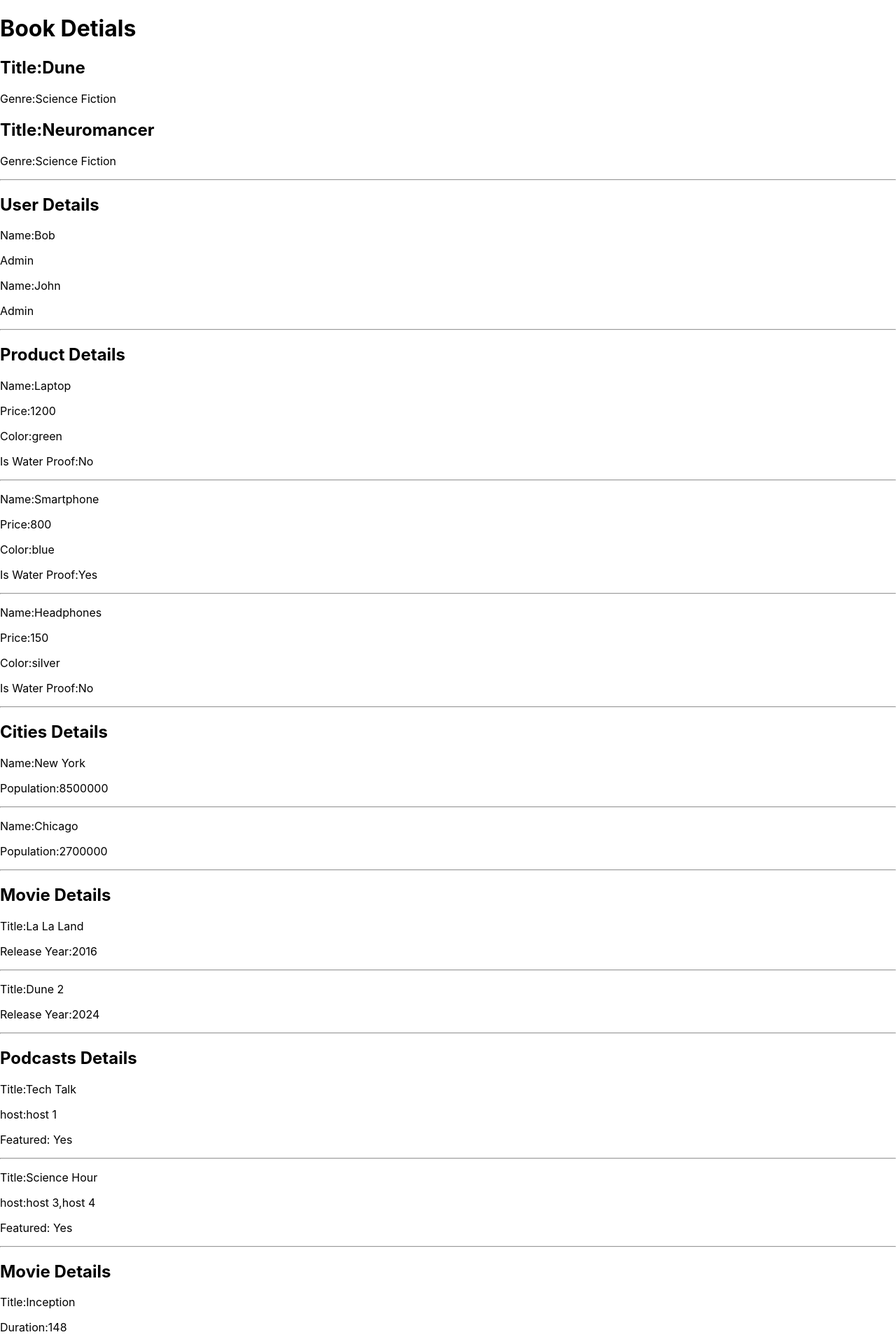
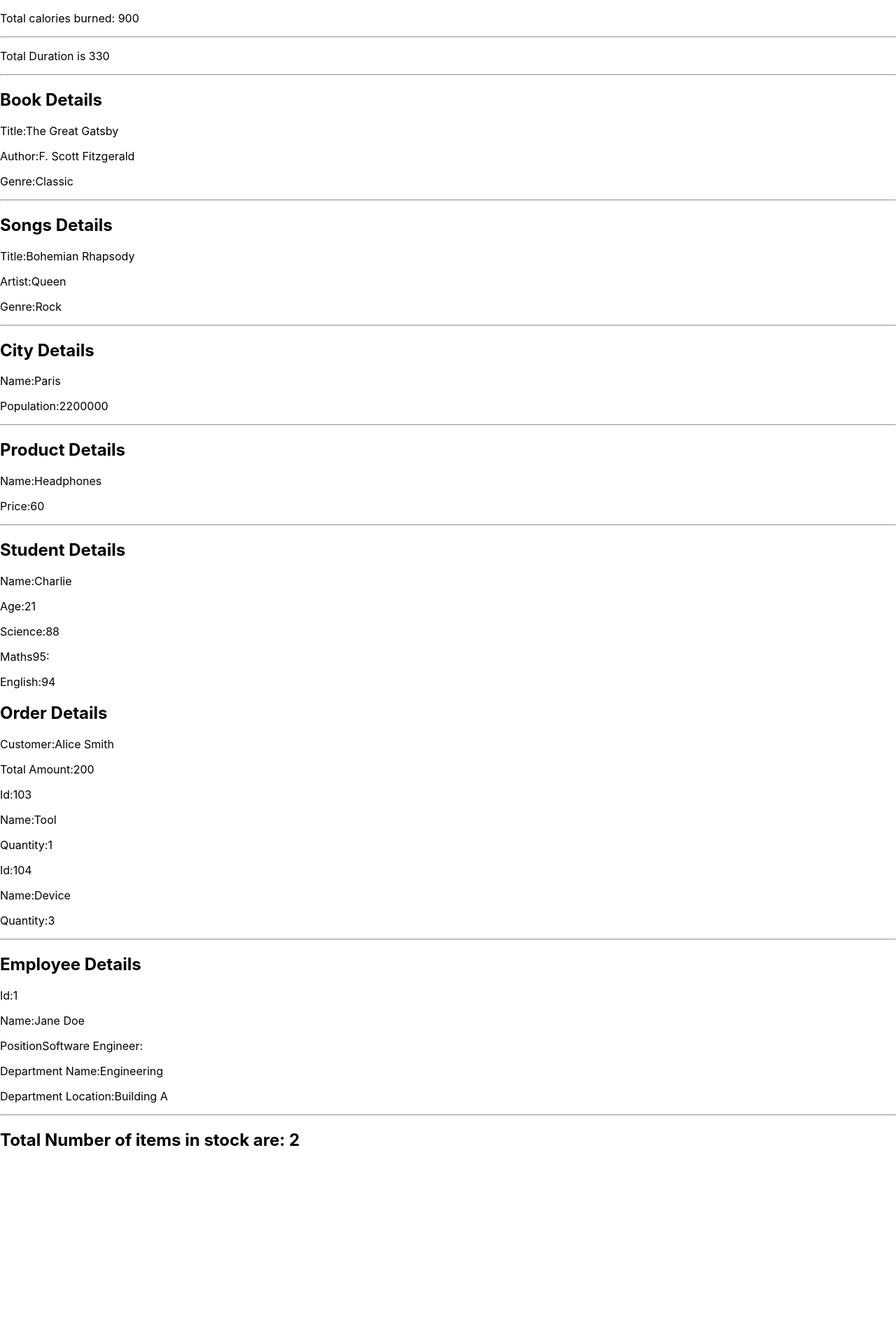
Before and after one commit to sourav7274/NeogP, a React (Create React App) app in the folder CW/test1/: page / in a window 1280 px wide. Shown: the top 1920 px of the page at 70% size. After the commit the page ends 1663 px from the top, so only its background shows below. Built offline with nearby package versions, Linux system fonts and the light colour scheme.

Commit message:
IR2_Assignment2

```diff
--- a/CW/test1/src/App.js
+++ b/CW/test1/src/App.js
@@ -1,279 +1,248 @@
 
 import './App.css';
 
-const Books = ({books,genre}) =>{
-  const details = books.filter(book=>book.genre===genre)
-  const list = details.map(d=>(
-    <div key={d.id}>
-    <h2>Title:{d.title}</h2>
-    <p>Genre:{d.genre}</p>
-
-  </div>
-  ))
-
+const Exercises = ({exercises}) =>{
+  const total = exercises.reduce((acc,curr) => acc+=curr.caloriesBurned,0)
  return(
   <div>
-    <h1>Book Detials</h1>
-    {list}
+    <p>Total calories burned: {total}</p>
     <hr/>
   </div>
  )
 }
 
-const Users = ({users,role}) =>{
-  const details = users.filter(user=>user.role===role)
-  const list = details.map(d => (
-    <div key={d.id}>
-       <p>Name:{d.name}</p>
-       <p>{d.role}</p>
+const Songs = ({songs,rating}) =>{
+ const total = songs.reduce((acc,curr)=> curr.rating>rating?acc+=curr.duration:acc ,0)
+  return(
+    <div>
+      <p>Total Duration is {total}</p>
+      <hr/>
     </div>
+  )
+}
+
+const Books = ({books,title}) =>{
+  const details = books.find(book=>book.title===title)
+  return(
+    <div>
+      <h2>Book Details</h2>
+      <p>Title:{details.title}</p>
+       <p>Author:{details.author}</p>
+       <p>Genre:{details.genre}</p>
+       <hr/>
+    </div>
+  )
+}
+const Songss = ({songss,title}) =>{
+  const details = songss.find(song=>song.title===title)
+  return(
+    <div>
+      <h2>Songs Details</h2>
+       <p>Title:{details.title}</p>
+       <p>Artist:{details.artist}</p>
+       <p>Genre:{details.genre}</p>
+       <hr/>
+    </div>
+  )
+}
+const Cities = ({cities,name}) =>{
+  const details = cities.find(city=>city.name===name)
+  return(
+    <div>
+      <h2>City Details</h2>
+      <p>Name:{details.name}</p>
+      <p>Population:{details.population}</p>
+      <hr/>
+    </div>
+  )
+}
+
+const Products = ({products,id}) =>{
+  const details = products.find(pro =>pro.id===id)
+  return(
+    <div>
+      <h2>Product Details</h2>
+      <p>Name:{details.name}</p>
+      <p>Price:{details.price}</p>
+      <hr/>
+    </div>
+  )
+}
+
+const Students = ({students,name}) =>{
+  const details = students.find(student => student.name===name)
+  return(
+    <div>
+      <h2>Student Details</h2>
+      <p>Name:{details.name}</p>
+      <p>Age:{details.age}</p>
+      <p>Science:{details.grades.science}</p>
+      <p>Maths{details.grades.math}:</p>
+      <p>English:{details.grades.english}</p>
+    </div>
+  )
+}
+
+const Orders = ({orders,name}) =>{
+  const details = orders.find(order => order.customer===name)
+  const list = details.products.map(p => (
+    <>
+      <p>Id:{p.id}</p>
+      <p>Name:{p.name}</p>
+      <p>Quantity:{p.quantity}</p>
+    </>
   ))
   return(
     <div>
-      <h2>User Details</h2>
+      <h2>Order Details</h2>
+      <p>Customer:{details.customer}</p>
+      <p>Total Amount:{details.totalAmount}</p>
       {list}
       <hr/>
     </div>
   )
 }
 
-const Products = ({products,price}) =>{
-  const details = products.filter(product=>product.price>=price)
-  const list = details.map(d => (
-    <div key={d.id}>
-       <p>Name:{d.name}</p>
-       <p>Price:{d.price}</p>
-       <p>Color:{d.features.color}</p>
-       <p>Is Water Proof:{d.features.isWaterProof? "Yes" : "No"}</p>
-       <hr/>
-    </div>
-  ))
+const Employees = ({employees,id}) =>{
+  const details = employees.find(employee => employee.id===id)
   return(
     <div>
-      <h2>Product Details</h2>
-      {list}
-    </div>
-  )
-}
-const Cities = ({cities,population}) =>{
-  const details = cities.filter(city=>city.population>=population)
-  const list = details.map(d=>(
-    <div key={d.id}>
-      <p>Name:{d.name}</p>
-      <p>Population:{d.population}</p>
-      <hr/>
-    </div>
-  ))
-  return(
-    <div>
-      <h2>Cities Details</h2>      {list}
-
-    </div>
-  )
-}
-const Movies = ({movies,releaseYear}) =>{
-  const details = movies.filter(movie=>movie.releaseYear>=releaseYear)
-  const list = details.map(d=>(
-    <div key={d.id}>
-      <p>Title:{d.title}</p>
-      <p>Release Year:{d.releaseYear}</p>
-      <hr/>
-    </div>
-  ))
-  return(
-    <div>
-      <h2>Movie Details</h2>
-       {list}
-    </div>
-  )
-}
-
-const Podcasts = ({podcasts,featured})=>{
-  const details = podcasts.filter(pod => pod.featured===featured)
-  const list  = details.map(d => (
-    <div key={d.id}>
-      <p>Title:{d.title}</p>
-      <p>host:{(d.host).join(",")}</p>
-      <p>Featured: {d.featured?"Yes":"No"}</p>
-      <hr/>
-    </div>
-  ))
-  return(
-    <div>
-      <h2>Podcasts Details</h2>
-      {list}
-    </div>
-  )
-}
-
-const Moviess = ({moviess,releaseYear}) =>{
-  const details = moviess.filter(movie => movie.releaseYear>=releaseYear)
-  const list = details.map(d=>(
-    <div key={d.id}>
-      <p>Title:{d.title}</p>
-      <p>Duration:{d.duration}</p>
-      <p>Release Year:{d.releaseYear}</p>
-      <hr/>
-    </div>
-  ))
-  return(
-    <div>
-      <h2>Movie Details</h2>
-      {list}
-    </div>
-  )
-}
-
-const Tasks = ({tasks,completed}) =>{
-  const details = tasks.filter(task => task.completed===completed)
-  const list = details.map(d=>(
-    <div key={d.id}>
-      <p>Description:{d.description}</p>
-      <p>Completed:{d.completed?"YES":"NO"}</p>
-      <hr/>
-    </div>
-  ))
-  return(
-    <div>
-      <h2>Task Details</h2>
-      {list}
-    </div>
-  )
-}
-
-const Vehicles = ({vehicles}) =>{
-  const total = vehicles.reduce((acc,curr)=>acc+=curr.distance,0)
-  return(
-    <div>
-      <h2>Total Distance is {total}kms</h2>
+      <h2>Employee Details</h2>
+      <p>Id:{details.id}</p>
+      <p>Name:{details.name}</p>
+      <p>Position{details.position}:</p>
+      <p>Department Name:{details.department.name}</p>
+      <p>Department Location:{details.department.location}</p>
       <hr/>
     </div>
   )
 }
 
-const Sales = ({sales}) =>{
-  const total = sales.reduce((acc,curr)=>acc+=(curr.quantity*curr.price),0)
+const Store = ({store}) =>{
+  const total = store.categories.reduce((acc,curr) => curr.itemDetail.inStock? acc+=1 : acc ,0)
   return(
-    <div>
-      <h2>Total Revenue is {total}</h2>
-    </div>
+    <h2>Total Number of items in stock are: {total}</h2>
   )
 }
 
 function App() {
-  const sales = [
+  const store = {
 
-    { id: 1, product: "Widget A", price: 25, quantity: 10 },
+    name: "Tech Emporium",
 
-    { id: 2, product: "Gadget B", price: 50, quantity: 5 },
+    categories: [
 
-    { id: 3, product: "Tool C", price: 30, quantity: 8 },
+      { id: 1, name: "Electronics", itemDetail: { id: 101, product: "Laptop", inStock: true } },
 
-  ];
-  const vehicles = [
+      { id: 2, name: "Accessories", itemDetail: { id: 201, product: "Headphones", inStock: true } },
 
-    { id: 1, name: "Car", distance: 150 },
+      { id: 3, name: "Electronics", itemDetail: { id: 301, product: "Heater", inStock: false } },
 
-    { id: 2, name: "Bicycle", distance: 10 },
+    ]
 
-    { id: 3, name: "Motorcycle", distance: 75 },
+  };
 
-  ];
-  const moviess = [
+  const students = [
 
-    { id: 1, title: "The Matrix", duration: 136, releaseYear: 1999 },
+    { id: 1, name: "Alice", age: 20, grades: { math: 90, science: 85, english: 92 } },
 
-    { id: 2, title: "Inception", duration: 148, releaseYear: 2010 },
+    { id: 2, name: "Bob", age: 22, grades: { math: 78, science: 80, english: 85 } },
 
-    { id: 3, title: "Avatar", duration: 162, releaseYear: 2009 },
-
-  ];
-  const podcasts = [
-
-    { id: 1, title: "Tech Talk", host: ["host 1"], featured: true },
-
-    { id: 2, title: "Business Insights", host: ["host 2"], featured: false },
-
-    { id: 3, title: "Science Hour", host: ["host 3", "host 4"], featured: true },
-
-  ];
-  const movies = [
-
-    { id: 1, title: "Inception", releaseYear: 2010 },
-
-    { id: 2, title: "La La Land", releaseYear: 2016 },
-
-    { id: 3, title: "Interstellar", releaseYear: 2014 },
-
-    { id: 4, title: "Dune 2", releaseYear: 2024 },
+    { id: 3, name: "Charlie", age: 21, grades: { math: 95, science: 88, english: 94 } },
 
   ];
 
+
+  const products = [
+
+    { id: 1, name: "Laptop", price: 1200 },
+
+    { id: 2, name: "Smartphone", price: 800 },
+
+    { id: 3, name: "Headphones", price: 60 },
+
+  ];
   const cities = [
 
     { id: 1, name: "New York", population: 8500000 },
 
-    { id: 2, name: "Los Angeles", population: 539900 },
+    { id: 2, name: "Paris", population: 2200000 },
 
-    { id: 3, name: "Chicago", population: 2700000 },
+    { id: 3, name: "Tokyo", population: 3770000 },
+
+  ];
+
+  const songss = [
+
+    { id: 1, title: "Stairway to Heaven", artist: "Led Zeppelin", genre: "Rock" },
+
+    { id: 2, title: "Bohemian Rhapsody", artist: "Queen", genre: "Rock" },
+
+    { id: 3, title: "Rolling in the Deep", artist: "Adele", genre: "Pop" },
+
+  ];
+
+  const exercises = [
+
+    { id: 1, name: "Running", caloriesBurned: 300 },
+
+    { id: 2, name: "Cycling", caloriesBurned: 200 },
+
+    { id: 3, name: "Swimming", caloriesBurned: 400 },
+
+  ];
+
+  const songs = [
+
+    { id: 1, title: "Song A", duration: 180, rating: 4.2 },
+
+    { id: 2, title: "Song B", duration: 210, rating: 3.8 },
+
+    { id: 3, title: "Song C", duration: 150, rating: 4.5 },
+
+  ];
+  const books = [
+
+    { id: 1, title: "To Kill a Mockingbird", author: "Harper Lee", genre: "Fiction" },
+
+    { id: 2, title: "1984", author: "George Orwell", genre: "Dystopian" },
+
+    { id: 3, title: "The Great Gatsby", author: "F. Scott Fitzgerald", genre: "Classic" },
 
   ];
 
 
-  const books = [
+  const orders = [
 
-    { id: 1, title: "Dune", genre: "Science Fiction" },
+    { id: 1, customer: "John Doe", totalAmount: 150, products: [{ id: 101, name: "Widget", quantity: 2 }, { id: 102, name: "Gadget", quantity: 1 }] },
 
-    { id: 2, title: "Neuromancer", genre: "Science Fiction" },
+    { id: 2, customer: "Alice Smith", totalAmount: 200, products: [{ id: 103, name: "Tool", quantity: 1 }, { id: 104, name: "Device", quantity: 3 }] },
 
-    { id: 3, title: "Foundation", genre: "Sci-fi" },
+    { id: 3, customer: "Bob Johnson", totalAmount: 100, products: [{ id: 105, name: "Accessory", quantity: 5 }] },
+
+  ];
+  const employees = [
+
+    { id: 1, name: "Jane Doe", position: "Software Engineer", department: { name: "Engineering", location: "Building A" } },
+
+    { id: 2, name: "Sam Smith", position: "Marketing Manager", department: { name: "Marketing", location: "Building B" } },
+
+    { id: 3, name: "Mike Johnson", position: "HR Specialist", department: { name: "Human Resources", location: "Building C" } },
 
   ];
 
-  const users = [
-
-  { id: 1, name: "Alice", role: "User" },
-
-  { id: 2, name: "Bob", role: "Admin" },
-
-  { id: 3, name: "Charlie", role: "User" },
-
-  { id: 4, name: "John", role: "Admin" },
-
-];
-const products = [
-
-  { id: 1, name: "Laptop", price: 1200, features: {color: "green", isWaterProof: false} },
-
-  { id: 2, name: "Smartphone", price: 800, features: {color: "blue", isWaterProof: true} },
-
-  { id: 3, name: "Headphones", price: 150, features: {color: "silver", isWaterProof: false} },
-
-];
-
-const tasks = [
-
-  { id: 1, description: "Complete project proposal", completed: true },
-
-  { id: 2, description: "Review client feedback", completed: false },
-
-  { id: 3, description: "Submit final report", completed: true },
-
-];
-
-
   return (
     <div>
-     <Books books={books} genre="Science Fiction" />
-     <Users users={users} role="Admin"/>
-     <Products products={products} price={100} />
-     <Cities cities={cities} population={1000000} />
-     <Movies movies={movies} releaseYear={2015} />
-     <Podcasts podcasts={podcasts} featured={true} />
-     <Moviess moviess={moviess} releaseYear={2000} />
-     <Tasks tasks={tasks} completed={true}/>
-     <Vehicles vehicles={vehicles} />
-     <Sales sales={sales}/>
+     <Exercises exercises={exercises}/>
+     <Songs songs={songs} rating={3.9}/>
+     <Books books={books} title="The Great Gatsby" />
+     <Songss songss={songss} title="Bohemian Rhapsody" />
+     <Cities cities={cities} name="Paris" />
+     <Products products={products} id={3} />
+     <Students students={students} name="Charlie" />
+     <Orders orders={orders} name="Alice Smith"/>
+    <Employees employees={employees} id={1}/>
+    <Store store={store}/>
     </div>
   )
 }
```
